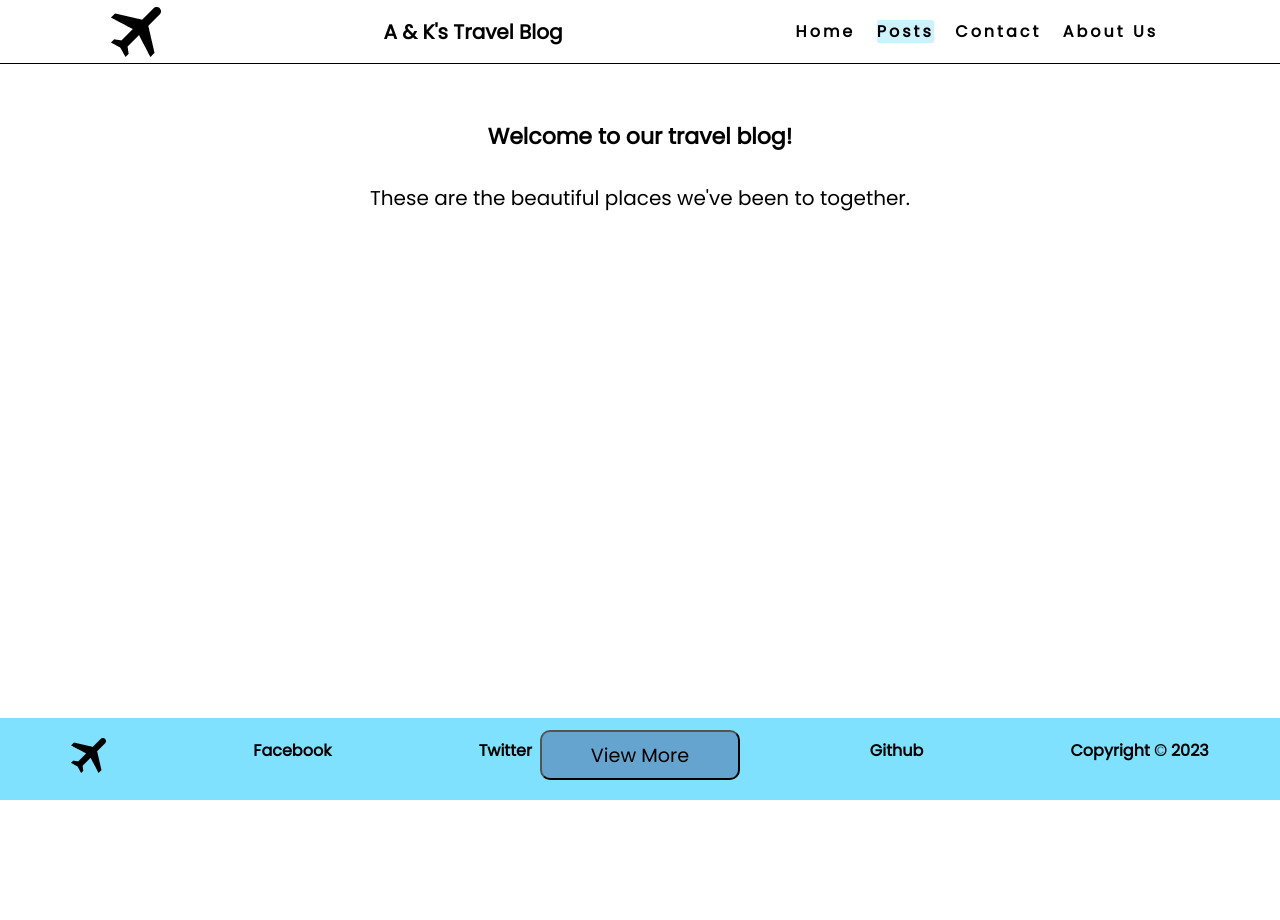
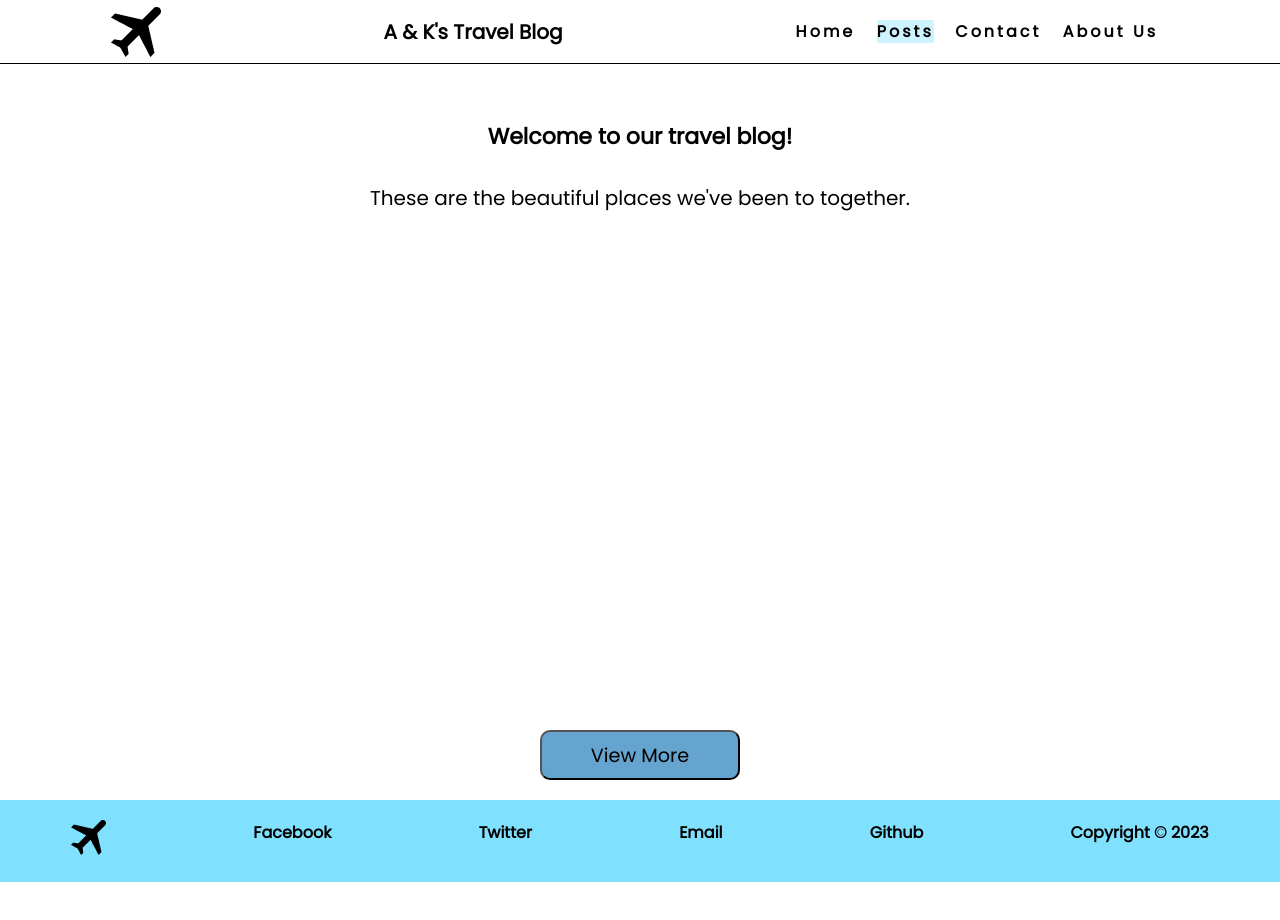
Before and after one commit to Noroff-FEU-Assignments/project-exam-1-AdrianMikk, a plain HTML site: page posts.html in a window 1280 px wide. Drawn offline with Linux system fonts and the light colour scheme; no server answers.

Commit message:
Fixed footer

```diff
--- a/css/styles.css
+++ b/css/styles.css
@@ -19,14 +19,13 @@
 }
 
 body {
-  min-height: 100%;
+  min-height: 100vh;
   width: 100vw;
   overflow-x: hidden;
 }
 
 main {
   width: 100%;
-  height: 100%;
 }
 
 .home-text {
@@ -70,8 +69,7 @@ footer {
   padding: 20px 0;
   text-align: center;
   font-weight: bold;
-  margin: 0 auto;
-  position: fixed;
+  margin-top: auto;
   bottom: 0;
   width: 100%;
   background-color: var(--footer-blue);
```
Also changed, not shown: posts.html (+0 -4 lines).
